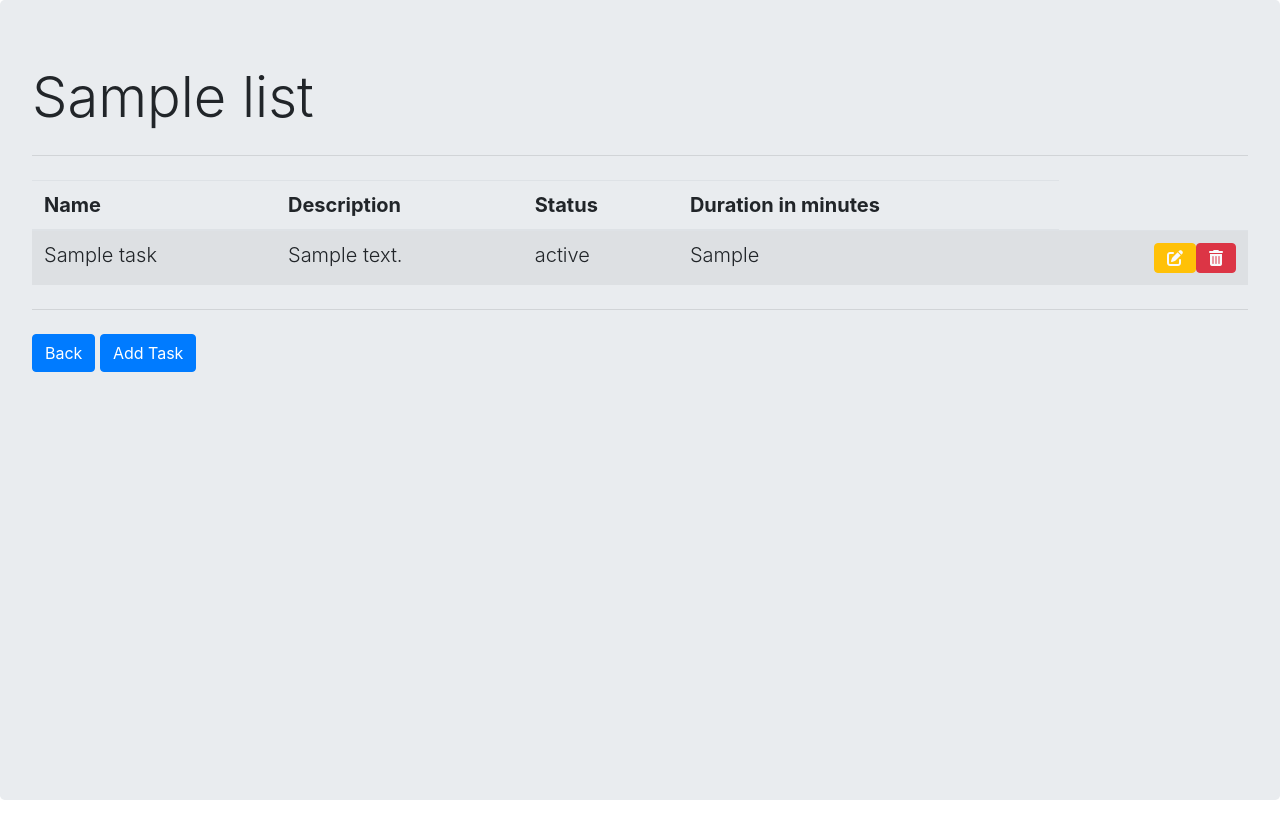
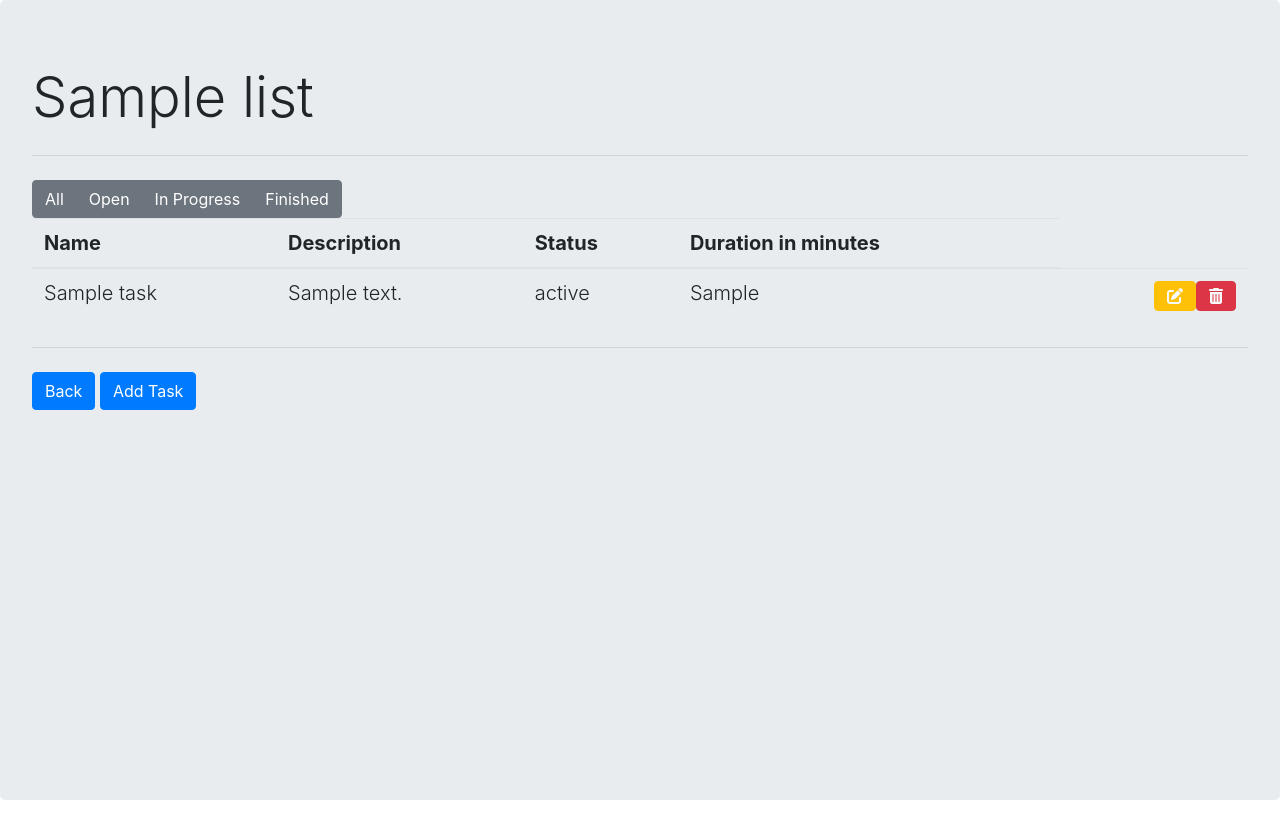
Before and after one commit to TvanEert/Back-End-challenge, a PHP site: page /View/Open_list.php?id=1 in a window 1280 px wide. Run offline with PHP 8.4, Linux system fonts and the light colour scheme; tables that the repository leaves empty or names only in its code hold one stand-in row (values such as "Sample post"); some libraries are stand-ins or nearby versions.

Commit message:
filter added

```diff
--- a/Functionality/edit_task.php
+++ b/Functionality/edit_task.php
@@ -4,4 +4,4 @@ require('../Statements/task_statements.php');
 
 UpdateTask($conn, $_POST['newName'], $_POST['newDescription'], $_POST['newDuration'], $_POST['newStatus'], $_GET['id']);
 
-header('location: ../index.php');
+header('location: ../View/Open_list.php?id='. $_GET["listId"]);
--- a/Functionality/remove_list.php
+++ b/Functionality/remove_list.php
@@ -3,8 +3,6 @@
 require('../Includes/connection.php');
 require('../Statements/list_statements.php');
 
-var_dump($_GET['id']);
-
 DeleteList($conn, $_GET['id']);
 
 header('location: ../index.php');
--- a/Functionality/remove_task.php
+++ b/Functionality/remove_task.php
@@ -5,4 +5,4 @@ require('../Statements/task_statements.php');
 
 DeleteTask($conn, $_GET['id']);
 
-header('location: ../View/Open_list.php?id='. $_GET["id"]);
+header('location: ../View/Open_list.php?id='. $_GET["listId"]);
--- a/Includes/footer.php
+++ b/Includes/footer.php
@@ -8,5 +8,6 @@
     integrity="sha384-wfSDF2E50Y2D1uUdj0O3uMBJnjuUD4Ih7YwaYd1iqfktj0Uod8GCExl3Og8ifwB6" crossorigin="anonymous">
 </script>
 <script src="https://kit.fontawesome.com/ac7f503449.js" crossorigin="anonymous"></script>
+<script src="../js/App.js"></script>
 </body>
 </html>
--- a/Includes/header.php
+++ b/Includes/header.php
@@ -6,6 +6,7 @@
     <meta name="viewport" content="width=device-width, initial-scale=1.0">
     <link rel="stylesheet" href="https://stackpath.bootstrapcdn.com/bootstrap/4.4.1/css/bootstrap.min.css"
         integrity="sha384-Vkoo8x4CGsO3+Hhxv8T/Q5PaXtkKtu6ug5TOeNV6gBiFeWPGFN9MuhOf23Q9Ifjh" crossorigin="anonymous">
+    <link rel="stylesheet" href="../css/main.css">
     <title>To-Do List</title>
 </head>
 
--- a/Modals/add_list_modal.php
+++ b/Modals/add_list_modal.php
@@ -1,12 +1,9 @@
 <?php
-
 if (isset($_POST['submit'])) {
     AddList($conn, $_POST['name']);
-    header("Refresh:0");
+    header('location: index.php');
 }
-
 ?>
-
 <div class="modal fade" id="List-Add-Modal" tabindex="-1" role="dialog" aria-labelledby="exampleModalLabel"
     aria-hidden="true">
     <div class="modal-dialog" role="document">
--- a/Modals/add_task_modal.php
+++ b/Modals/add_task_modal.php
@@ -1,12 +1,11 @@
 <?php
 if (isset($_POST['submit'])) {
     AddTask($conn, $_GET['id'], $_POST["name"], $_POST["description"], $_POST["duration"], $_POST["status"]);
-    header("Refresh:0");
+    header('location: ../view/Open_list.php?id='. $_GET['id']);
 }
 ?>
 
-<div class="modal fade" id="Task-Add-Modal" tabindex="-1" role="dialog" aria-labelledby="exampleModalLabel"
-    aria-hidden="true">
+<div class="modal fade" id="Task-Add-Modal" tabindex="-1" role="dialog" aria-labelledby="exampleModalLabel" aria-hidden="true">
     <div class="modal-dialog" role="document">
         <div class="modal-content">
             <div class="modal-header">
--- a/View/Delete_task.php
+++ b/View/Delete_task.php
@@ -7,5 +7,5 @@
 
 <h2 class="display-4">Delete list</h2>
 <p>Are you sure you want to delete the list <b><?php echo $result['name'] ?></b> and all of its content.</p>
-<a href="../Functionality/remove_task.php?id=<?php echo $_GET['id'] ?>" class="btn btn-danger text-white">Delete</a>
+<a href="../Functionality/remove_task.php?id=<?php echo $_GET['id'] ?>&listId=<?php echo $result['list_id'] ?>" class="btn btn-danger text-white">Delete</a>
 <?php require("../Includes/footer.php"); ?>
--- a/View/Open_list.php
+++ b/View/Open_list.php
@@ -15,7 +15,13 @@
 <div class="h-100 jumbotron">
     <h1 class="display-4"><?php echo $result['name']?></h1>
     <hr class="my-4">
-    <table class="table table-striped lead">
+    <div class="btn-group" role="group" aria-label="Basic example">
+        <button type="button" onclick="filterTasks('All')" class="btn btn-secondary">All</button>
+        <button type="button" onclick="filterTasks('Open')" class="btn btn-secondary">Open</button>
+        <button type="button" onclick="filterTasks('In Progress')" class="btn btn-secondary">In Progress</button>
+        <button type="button" onclick="filterTasks('Finished')" class="btn btn-secondary">Finished</button>
+    </div>
+    <table class="table lead">
         <thead>
             <th scope="col">Name</th>
             <th scope="col">Description</th>
@@ -23,7 +29,7 @@
             <th scope="col">Duration in minutes</th>
         </thead>
           <?php foreach ($task_result as $row){ ?>
-           <tr class="clickableRow">
+           <tr class="taskRow <?php echo $row['status']?>">
                 <td><?php echo $row['name']?></td>
                 <td><?php echo $row['description']?></td>
                 <td><?php echo $row['status']?></td>
--- a/View/Update_task.php
+++ b/View/Update_task.php
@@ -5,7 +5,7 @@ require('../Statements/task_statements.php');
 $result = GetTask($conn, $_GET['id']);
 
 ?>
-<form action="../Functionality/edit_task.php?id=<?php echo $result['id'] ?>" method="POST">
+<form action="../Functionality/edit_task.php?id=<?php echo $result['id'] ?>&listId=<?php echo $result['list_id'] ?>" method="POST">
     <div class="form-group">
         <label>name</label>
         <input type="text" class="form-control" name="newName" placeholder="Input the task name" value="<?php echo $result['name']?>" required>
--- /dev/null
+++ b/css/main.css
@@ -0,0 +1,8 @@
+.progress {
+  display: table-row;
+  height: 55px;
+  overflow: unset;
+  font-size: unset;
+  background-color: unset;
+  border-radius: unset;
+}
--- a/index.php
+++ b/index.php
@@ -6,7 +6,7 @@ $result = GetLists($conn);
  <div class="h-100 jumbotron">
     <h1 class="display-4">To-Do List</h1>
     <hr class="my-4">
-     <table class="table table-striped lead">
+     <table class="table lead">
         <thead>
             <th scope="col">Name</th>
         </thead>
--- /dev/null
+++ b/js/App.js
@@ -0,0 +1,22 @@
+function filterTasks(filterStatus) {
+  //Put all the tble rows in an array.
+  const tableRows = document.getElementsByClassName("taskRow");
+
+  //Put all the rows with the class that is equal to the filterStatus in an array.
+  const statusRow = document.getElementsByClassName(filterStatus);
+
+  //Loop trough all the tableRows.
+  for (let index = 0; index < tableRows.length; index++) {
+    //If the filterStatus is equal to all set display to table-row for all rows.
+
+    if (filterStatus === "All") {
+      tableRows[index].style.display = "table-row";
+    } else {
+      tableRows[index].style.display = "none";
+    }
+  }
+
+  for (let index = 0; index < statusRow.length; index++) {
+    statusRow[index].style.display = "table-row";
+  }
+}
```
Also changed, not shown: Functionality/edit_list.php (line endings or trailing spaces).
